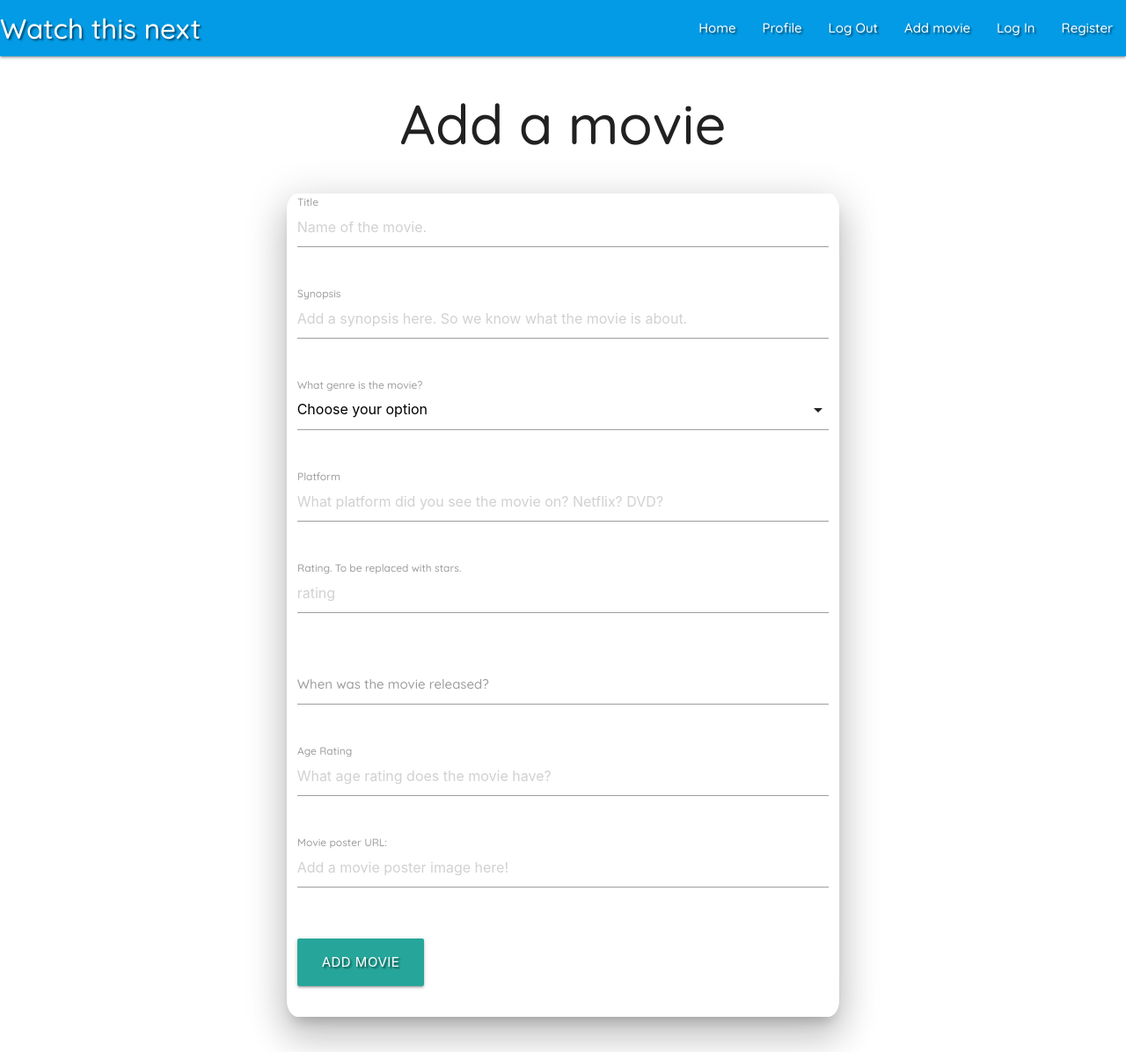
After one commit to Jammerref2015/watchthisnext, a Flask app: page /addmovie in a window 1280 px wide. The commit adds this page. Shown: the whole page at 88% size. Run offline with Flask 2, Linux system fonts and the light colour scheme; some libraries are stand-ins or nearby versions.

Commit message:
Create login page/functionality. Created form for add movie

```diff
--- a/app.py
+++ b/app.py
@@ -27,6 +27,11 @@ def get_movies():
     return render_template("movies.html", movies=movies)
 
 
+@app.route("/addmovie")
+def addmovie():
+    return render_template("addmovie.html")
+
+
 @app.route("/register", methods=["GET", "POST"])
 def register():
     if request.method == "POST":
@@ -48,6 +53,29 @@ def register():
     return render_template("register.html")
 
 
+@app.route("/login", methods=["GET", "POST"])
+def login():
+    if request.method == "POST":
+        existing_user = mongo.db.users.find_one(
+            {"username": request.form.get("username").lower()})
+
+        if existing_user:
+            if check_password_hash(
+                existing_user["password"], request.form.get("password")):
+                    session["user"] = request.form.get("username").lower()
+                    flash("Welcome, {}".format(request.form.get("username")))
+            else:
+                # incorrect password
+                flash("Incorrect Username and/or Password")
+                return redirect(url_for("login"))
+        else:
+                # username doesn't exist
+            flash("Incorrect Username and/or Password")
+            return redirect(url_for("login"))
+
+    return render_template("login.html")
+
+
 if __name__ == "__main__":
     app.run(host=os.environ.get("IP"),
             port=int(os.environ.get("PORT")),
--- a/static/css/style.css
+++ b/static/css/style.css
@@ -1,14 +1,23 @@
-.body{
-   background:url(/static/images/wp1952051-smashing-pumpkins-wallpapers.jpg) no-repeat;
-   background-size:cover;
-   min-width: 100%;
-  min-height: 100%;
+@import url('https://fonts.googleapis.com/css2?family=Quicksand:wght@500&display=swap');
+
+body{
+    font-family: Quicksand, 'Courier New', Courier, monospace;
 }
 
-.flashes {
-    line-height:2;
+.addMovieHeaderStyling {
+    text-align: center
 }
 
 .text-shadow {
     text-shadow: 2px 2px 2px rgba(0, 0, 0, 0.5);
 }
+
+/* Styling shadow on form */
+.addMovieForm {
+    border-radius: 2%;
+}
+
+/* Custom styling for button wave effect */
+.waves-effect.waves-brown .waves-ripple {
+  background-color: rgba(121, 85, 72, 0.65);
+}
--- a/static/js/script.js
+++ b/static/js/script.js
@@ -1,3 +1,12 @@
 $(document).ready(function(){
   $('.sidenav').sidenav();
-});
+  $('select').formSelect();
+  $('.datepicker').datepicker({
+      format: "dd mmmm, yyyy",
+      yearRange: 3,
+      showClearBtn: true,
+      i18n: {
+          done: "Select"
+      }
+  })
+})
--- /dev/null
+++ b/templates/addmovie.html
@@ -0,0 +1,103 @@
+{% extends "base.html" %}
+{% block content %}
+
+<div class="container">
+	<div class="row">
+		<div class="col s12">
+			<h1 class="addMovieHeaderStyling"> Add a movie </h1>
+		</div>
+	</div>
+
+	<div class="row">
+		<div class="row">
+			<form class="col s12 z-depth-5 addMovieForm">
+				<div class="row">
+					<div class="input-field col s12">
+						<input placeholder = "Name of the movie." value = "" class="title" id = "title"
+                     type = "text" name="title" />
+						<label for = "title">Title</label>
+					</div>
+				</div>
+				<div class="row">
+					<div class="input-field col s12">
+						<input placeholder = "Add a synopsis here. So we know what the movie is about." value = "" class="synopsis" id = "synopsis"
+                     type = "text" name="synopsis" minlength="5"
+                            maxlength="30" />
+						<label for = "title">Synopsis</label>
+					</div>
+				</div>
+                <div class="row">
+				<div class="input-field col s12">
+					<select>
+                        <option value="" disabled selected>Choose your option</option>
+                        <option value="1">Action</option>
+                        <option value="2">War</option>
+                        <option value="3">Romance</option>
+                        <option value="4">Musical</option>
+                        <option value="5">Horror</option>
+                        <option value="6">Western</option>
+                        <option value="7">Thriller</option>
+                        <option value="8">Sci-Fi</option>
+                        <option value="9">Crime</option>
+                        <option value="10">Comedy</option>
+                        <option value="11">Documentry</option>
+                        <option value="12">Fantasy</option>
+                    </select>
+					<label>What genre is the movie?</label>
+				</div>
+                </div>
+				<div class="row">
+					<div class="input-field col s12">
+						<input placeholder = "What platform did you see the movie on? Netflix? DVD?" value = "" class="platform" id = "platform"
+                     type = "text" name="platform"/>
+						<label for = "title">Platform</label>
+					</div>
+				</div>
+                <div class="row">
+					<div class="input-field col s12">
+						<input placeholder = "rating" value = "" class="rating" id = "rating"
+                     type = "text" name="rating"/>
+						<label for = "title">Rating. To be replaced with stars.</label>
+					</div>
+				</div>
+
+				<div class="row">
+					<div class="input-field col s12">
+						<input type="text" class="datepicker">
+						<label for = "comments">When was the movie released?</label>
+					</div>
+				</div>
+
+                <div class="row">
+					<div class="input-field col s12">
+						<input placeholder = "What age rating does the movie have?" value = "" class="ageRating" id = "ageRating"
+                     type = "text" name="ageRating" />
+						<label for = "title">Age Rating</label>
+					</div>
+				</div>
+
+                <div class="row">
+					<div class="input-field col s12">
+						<input placeholder = "Add a movie poster image here!" value = "" class="movieImage" id = "movieImage"
+                     type = "text" name="movieImage"/>
+						<label for = "title">Movie poster URL:</label>
+					</div>
+				</div>
+
+                <div class="row">
+					<div class="input-field col s12">
+						<button type="submit" class="btn-large waves-light darken-1 text-shadow">
+                        Add movie </button>
+					</div>
+				</div>
+
+
+
+
+
+
+			</form>
+		</div>
+	</div>
+
+	{% endblock %}
--- a/templates/base.html
+++ b/templates/base.html
@@ -2,68 +2,71 @@
 <html lang="en">
 <head>
     <meta charset="UTF-8">
-            <link rel="stylesheet" href="{{ url_for('static', filename='css/materialize.min.css') }}" type="text/css">
-            <link rel="stylesheet" href="https://cdnjs.cloudflare.com/ajax/libs/font-awesome/5.15.1/css/all.min.css" integrity="sha512-+4zCK9k+qNFUR5X+cKL9EIR+ZOhtIloNl9GIKS57V1MyNsYpYcUrUeQc9vNfzsWfV28IaLL3i96P9sdNyeRssA==" crossorigin="anonymous" type="text/css"/>
-            <link rel="stylesheet" href="{{ url_for('static', filename='css/style.css') }}" type="text/css"/>
     <meta name="viewport" content="width=device-width, initial-scale=1.0">
-    <title>Document</title>
-<!-- To add custom styles/scripts that are
-appiled from one of our child templates. Remove all
-if not used.-->
+    <link rel="stylesheet" href="https://cdnjs.cloudflare.com/ajax/libs/font-awesome/5.13.1/css/all.min.css"
+        integrity="sha512-xA6Hp6oezhjd6LiLZynuukm80f8BoZ3OpcEYaqKoCV3HKQDrYjDE1Gu8ocxgxoXmwmSzM4iqPvCsOkQNiu41GA==" crossorigin="anonymous" type="text/css">
+    <link rel="stylesheet" href="https://cdnjs.cloudflare.com/ajax/libs/materialize/1.0.0/css/materialize.min.css" type="text/css">
+    <link rel="stylesheet" href="{{ url_for('static', filename='css/style.css') }}" type="text/css">
     {% block styles %}
     {% endblock %}
+    <title>Watch this next</title>
 </head>
-
 <body>
 
 	<header>
         <!-- top navbar -->
 		<nav class="nav-extended text-shadow light-blue darken-1">
 			<div class="nav-wrapper">
-				<a href="{{ url_for('get_movies') }}" class="brand-logo">App name</a>
+				<a href="{{ url_for('get_movies') }}" class="brand-logo">Watch this next</a>
 				<a href="#" data-target="mobile-demo" class="sidenav-trigger right"><i class="fas fa-bars"></i></a>
 				<ul class="right hide-on-med-and-down">
 					<li><a href="{{ url_for('get_movies') }}">Home</a></li>
-                  <!--  {% if session.user %} -->
 					<li><a href="#">Profile</a></li>
-                        <li><a href="#">New Task</a></li>
-                       <!-- {% if session.user|lower == "admin"|lower %} -->
-                            <li><a href="#">Manage Categories</a></li>
-                       <!-- {% endif %} -->
+
 					<li><a href="#">Log Out</a></li>
-                  <!--  {% else %} -->
-                        <li><a href="#">Log In</a></li>
+                    <li><a href="{{ url_for('addmovie') }}">Add movie</a></li>
+					<li><a href="{{ url_for('login') }}">Log In</a></li>
 					<li><a href="{{ url_for('register') }}">Register</a></li>
-                   <!-- {% endif %} -->
 				</ul>
 			</div>
 		</nav>
 
         <!-- mobile sidenav -->
 		<ul class="sidenav" id="mobile-demo">
-            <li><h4 class="center-align light-blue-text text-darken 4">App name</h4></li>
-            <li><a href="#">Home</a></li>
-            <!-- {% if session.user %} -->
+            <li><h4 class="center-align light-blue-text text-darken 4">What this next</h4></li>
+            <li><a href="{{ url_for('get_movies') }}">Home</a></li>
             <li><a href="#">Profile</a></li>
             <li><a href="#">New Task</a></li>
-             <!--   {% if session.user|lower == "admin"|lower %} -->
-                    <li><a href="#">Manage Categories</a></li>
-             <!--   {% endif %} -->
+            <li><a href="{{ url_for('addmovie') }}">Add movie</a></li>
             <li><a href="#">Log Out</a></li>
-            <!-- {% else %} -->
-                <li><a href="#">Log In</a></li>
+            <li><a href="{{ url_for('login') }}">Log In</a></li>
             <li><a href="{{ url_for('register') }}">Register</a></li>
-           <!--  {% endif %} -->
 		</ul>
 	</header>
 
+    <section>
+        <!-- flash messages -->
+        {% with messages = get_flashed_messages() %}
+            {% if messages %}
+                {% for message in messages %}
+                    <div class="row flashes">
+                        <h4 class="light-blue lighten-4 center-align">{{ message }}</h4>
+                    </div>
+                {% endfor %}
+            {% endif %}
+        {% endwith %}
+    </section>
 
+    <main class="container">
+        {% block content %}
+        {% endblock %}
+    </main>
 
-
+    <script src="https://code.jquery.com/jquery-3.5.1.min.js"
+        integrity="sha256-9/aliU8dGd2tb6OSsuzixeV4y/faTqgFtohetphbbj0=" crossorigin="anonymous"></script>
+    <script src="https://cdnjs.cloudflare.com/ajax/libs/materialize/1.0.0/js/materialize.min.js"></script>
+    <script src="{{ url_for('static', filename='js/script.js') }}"></script>
     {% block scripts %}
     {% endblock %}
-<script src="https://code.jquery.com/jquery-3.5.1.min.js" integrity="sha256-9/aliU8dGd2tb6OSsuzixeV4y/faTqgFtohetphbbj0=" crossorigin="anonymous"></script>
-<script src="https://cdnjs.cloudflare.com/ajax/libs/materialize/1.0.0/js/materialize.min.js"></script>
-<script src="{{ url_for('static', filename='js/script.js') }}"></script>
 </body>
 </html>
```
Also changed, not shown: templates/login.html (added, +40 -0 lines). Lines whose indentation alone changed are shown as unchanged.
